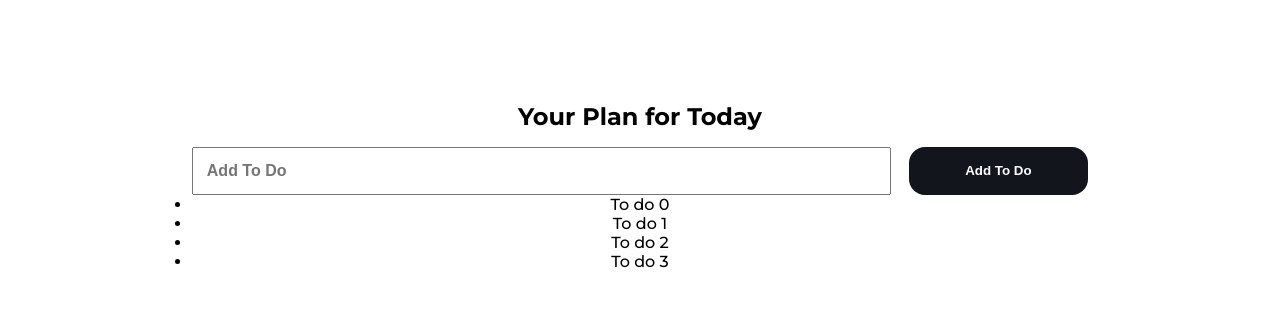
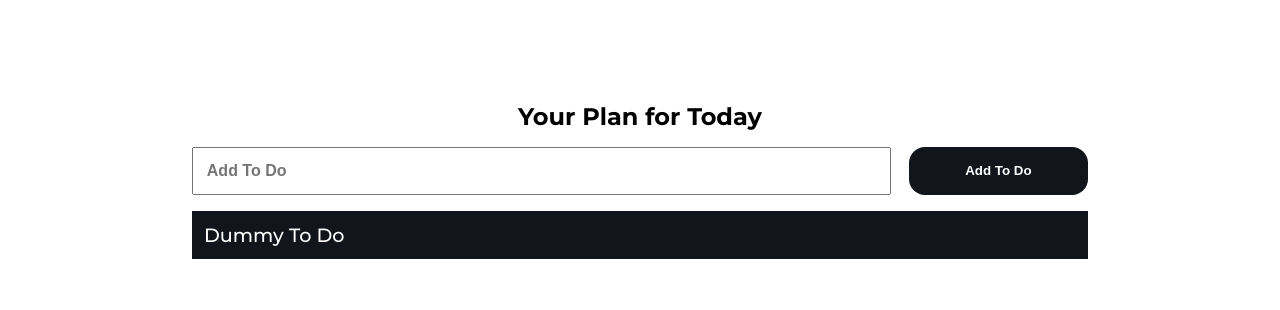
Before and after one commit to arpitgupta630/Javascript, a website: page DOM/index.html in a window 1280 px wide. Shown: the part 490-800 px from the top of the page. Drawn offline with Linux system fonts and the light colour scheme.

Commit message:
Insertation with JS

```diff
--- a/DOM/dom.js
+++ b/DOM/dom.js
@@ -87,3 +87,56 @@ sectionToDo.classList.remove('bg-dark')
 console.log(sectionToDo.classList.contains("container"));       // exist: True or False
 sectionToDo.classList.toggle('bg-dark')             // if bg-dark enable it will get disable and vice-versa
 sectionToDo.classList.toggle('bg-dark')
+
+//! Add new item to HTML:
+const todoList = document.querySelector(".todo-list")
+// todoList.innerHTML = "<li>new to do 1</li> <li>new to do 2</li>"
+
+//! innerHTML is not helpful to append new elements to HTML so we use documnet.createElement()
+    //* append
+    //* prepend
+    //* remove
+    //* before
+    //* after
+const newTodoItem1 = document.createElement("li")
+newTodoItem1.textContent = "teach students"
+const newTodoItem2 = document.createElement("li")
+newTodoItem2.textContent = "count students"
+const newTodoItem3 = document.createElement("li")
+newTodoItem3.textContent = "Before List"
+const newTodoItem4 = document.createElement("li")
+newTodoItem4.textContent = "After List"
+const newTodoItem5 = newTodoItem1.cloneNode(true)       // it will clone item 4, true means deep clone
+// todoList.append(newTodoItem1)            // it will add it at last
+// todoList.prepend(newTodoItem2)            // it will add it at starting
+// todoList.before(newTodoItem3)            // insert before starting of selected element
+// todoList.after(newTodoItem4)             // insert after ending of selected element
+const todoListAll = document.querySelectorAll(".todo-list li")
+for(let item of todoListAll){
+    if(item.textContent == "To do 0"){
+        item.remove()                       // to remove item
+    }
+}
+
+//! insert with element.insertAdjacentElement(where, HTML)
+    //* beforebegin: insert before starting of selected element (work like before)
+    //* afterbegin: insert after starting of selected element (work like prepend)
+    //* beforeend: insert before ending of selected element (work like append)
+    //* afterend: insert after ending of selected element (work like after)
+// todoList.insertAdjacentElement("afterbegin", newTodoItem2)
+// todoList.insertAdjacentElement("beforeend", newTodoItem1)
+// todoList.insertAdjacentElement("beforebegin", newTodoItem3)
+// todoList.insertAdjacentElement("afterend", newTodoItem4)
+
+//! old insertion method that support Internet Explorer
+    //* appendChild:    (Work like append)
+    //* insertBefore:   Insert before any item
+    //* replaceChild:   Replace child to new item
+    //* removeChild:    (Work like remove)
+const li = document.createElement("li")
+li.textContent = "new Todo"
+const refrenceNode = document.querySelector(".dummy-li")
+// todoList.appendChild(li)
+// todoList.insertBefore(li, refrenceNode)         // insert before referenceNode
+// todoList.replaceChild(li, refrenceNode)         // replace refrenceNode with li
+// todoList.removeChild(refrenceNode)
--- a/DOM/index.html
+++ b/DOM/index.html
@@ -32,9 +32,7 @@
         </form>
         <ul class="todo-list">
             <li>To do 0</li>
-            <li>To do 1</li>
-            <li>To do 2</li>
-            <li>To do 3</li>
+            <li class="dummy-li">Dummy To Do</li>
         </ul>
     </section>
     <section class="section-signup container">
--- a/DOM/style.css
+++ b/DOM/style.css
@@ -104,6 +104,20 @@ body{
     font-weight: 600;
 }
 
+.todo-list{
+    text-align: left;
+    font-size: 1.2rem;
+    list-style-type: none;
+}
+
+.todo-list li{
+    padding: 0.75rem;
+    background: #12151c;
+    color: white;
+    margin-top: 1rem;
+    text-transform: capitalize;
+}
+
 .section-signup{
     margin: 5rem auto;
     text-align: center;
```
